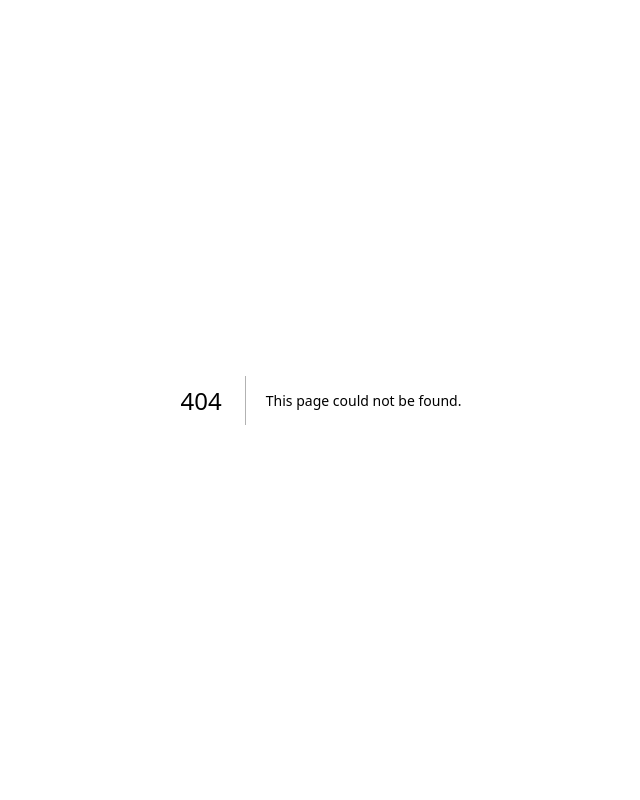
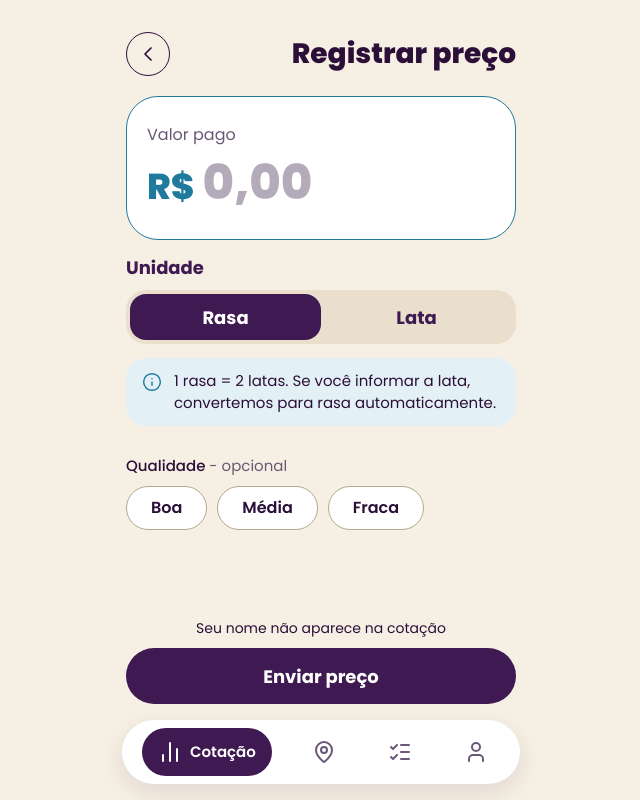
Before and after one commit to LucasAugustoRodrigues/do-rio-a-cuia, a Next.js app: page /registrar in a window 1280 px wide. Before the commit this address had no page. Shown: the whole page, without its empty margins (319-959 px from the left). Built offline with nearby package versions, Linux system fonts and the light colour scheme.

Commit message:
feat(registrar): registrar preco e preco enviado

```diff
--- a/app/(abas)/perfil/page.tsx
+++ b/app/(abas)/perfil/page.tsx
@@ -20,7 +20,7 @@ export default async function PerfilPage() {
           {perfil.telefone}
         </p>
       )}
-      <p className="mt-1 text-[16px] text-roxo-texto-2">O perfil completo chega no PR#5.</p>
+      <p className="mt-1 text-[16px] text-roxo-texto-2">O perfil completo chega numa próxima versão.</p>
       <form action={sair} className="mt-8">
         <Button type="submit" variante="contornado">Sair da conta</Button>
       </form>
--- /dev/null
+++ b/app/(abas)/registrar/enviado/page.tsx
@@ -0,0 +1,56 @@
+import { redirect } from "next/navigation";
+import { Check } from "lucide-react";
+import { lerPrecoProprio } from "@/lib/dados/precos";
+import { lerCotacao } from "@/lib/dados/cotacao";
+import { formatarReais } from "@/lib/formato";
+import { Button } from "@/components/ui/Button";
+import InfoBox from "@/components/ui/InfoBox";
+
+export default async function PrecoEnviadoPage({
+  searchParams,
+}: {
+  searchParams: Promise<{ id?: string | string[] }>;
+}) {
+  const { id } = await searchParams;
+  const preco = await lerPrecoProprio(typeof id === "string" ? id : undefined);
+  if (!preco) redirect("/cotacao");
+
+  const cotacao = await lerCotacao();
+  const hoje = cotacao?.hoje ?? null;
+
+  return (
+    <div>
+      <div className="flex flex-col items-center pt-[66px] text-center">
+        <div className="grid size-[92px] place-items-center rounded-full bg-azul">
+          <Check size={44} strokeWidth={3} aria-hidden className="text-branco" />
+        </div>
+        <h1 className="mt-7 text-[28px] font-extrabold leading-9 text-roxo-900">Preço enviado!</h1>
+        <p className="mt-2 text-[16px] leading-6 text-roxo-texto-2">Obrigado por ajudar a cotação do dia.</p>
+      </div>
+      <dl data-resumo className="mt-7 rounded-[28px] bg-branco px-[18px] py-1.5">
+        <div className="flex items-center justify-between gap-3 border-b border-bege-borda py-3 last:border-b-0">
+          <dt className="text-[15px] leading-6 text-roxo-texto-2">Você registrou</dt>
+          <dd className="text-right text-[16px] font-bold leading-6 text-roxo-texto-2">{`${formatarReais(preco.valorRasa)} por rasa`}</dd>
+        </div>
+        <div className="flex items-center justify-between gap-3 border-b border-bege-borda py-3 last:border-b-0">
+          <dt className="text-[15px] leading-6 text-roxo-texto-2">Nova média do dia</dt>
+          <dd className="text-right text-[16px] font-bold leading-6 text-roxo-texto-2">{hoje ? formatarReais(hoje.media) : "R$ --,--"}</dd>
+        </div>
+        <div className="flex items-center justify-between gap-3 border-b border-bege-borda py-3 last:border-b-0">
+          <dt className="text-[15px] leading-6 text-roxo-texto-2">Registros hoje</dt>
+          <dd className="text-right text-[16px] font-bold leading-6 text-roxo-texto-2">{String(hoje?.qtd ?? 0)}</dd>
+        </div>
+      </dl>
+      {preco.emRevisao && (
+        <div className="mt-3.5">
+          <InfoBox>Este valor ficou bem diferente dos outros da semana. A equipe vai conferir antes de ele entrar na média.</InfoBox>
+        </div>
+      )}
+      <div aria-hidden className="h-28" />
+      <div className="fixed inset-x-0 bottom-24 z-30 mx-auto flex w-[calc(100%-40px)] max-w-[390px] flex-col gap-3.5">
+        <Button variante="contornado" href="/registrar">Registrar outro preço</Button>
+        <Button href="/cotacao">Voltar à cotação</Button>
+      </div>
+    </div>
+  );
+}
--- /dev/null
+++ b/app/(abas)/registrar/page.tsx
@@ -0,0 +1,14 @@
+import BackButton from "@/components/ui/BackButton";
+import FormRegistrar from "@/components/registrar/FormRegistrar";
+
+export default function RegistrarPage() {
+  return (
+    <div>
+      <header className="flex items-center justify-between gap-4">
+        <BackButton href="/cotacao" />
+        <h1 className="text-[28px] font-extrabold leading-9 text-roxo-900">Registrar preço</h1>
+      </header>
+      <FormRegistrar />
+    </div>
+  );
+}
--- /dev/null
+++ b/components/registrar/FormRegistrar.tsx
@@ -0,0 +1,111 @@
+"use client";
+
+import { startTransition, useActionState, useState } from "react";
+import { registrarPreco, type EstadoPreco } from "@/app/(abas)/registrar/actions";
+import { lerValor, valorParaCampo } from "@/lib/formato";
+import { Button } from "@/components/ui/Button";
+import Alerta from "@/components/ui/Alerta";
+import Chip from "@/components/ui/Chip";
+import InfoBox from "@/components/ui/InfoBox";
+
+const UNIDADES = [
+  ["rasa", "Rasa"],
+  ["lata", "Lata"],
+] as const;
+
+const QUALIDADES = [
+  ["boa", "Boa"],
+  ["media", "Média"],
+  ["fraca", "Fraca"],
+] as const;
+
+export default function FormRegistrar() {
+  const [estado, acao, pendente] = useActionState(registrarPreco, {} as EstadoPreco);
+  const [unidade, setUnidade] = useState<"rasa" | "lata">("rasa");
+  const [qualidade, setQualidade] = useState("");
+  return (
+    <form
+      noValidate
+      onSubmit={(e) => {
+        e.preventDefault();
+        const fd = new FormData(e.currentTarget);
+        startTransition(() => acao(fd));
+      }}
+      className="mt-5"
+    >
+      <div
+        data-card-valor
+        className="rounded-[32px] border border-azul bg-branco px-5 pt-[26px] pb-6 focus-within:outline-2 focus-within:outline-offset-2 focus-within:outline-azul"
+      >
+        <label htmlFor="campo-valor" className="block text-[16px] leading-6 text-roxo-texto-2">
+          Valor pago
+        </label>
+        <div className="mt-2 flex items-baseline gap-2">
+          <span aria-hidden className="text-[36px] font-extrabold leading-[56px] text-azul">R$</span>
+          <input
+            id="campo-valor"
+            name="valor"
+            inputMode="decimal"
+            autoComplete="off"
+            placeholder="0,00"
+            defaultValue=""
+            aria-invalid={estado.campo === "valor" || undefined}
+            onBlur={(e) => {
+              const v = lerValor(e.currentTarget.value);
+              if (v !== null && v > 0) e.currentTarget.value = valorParaCampo(v);
+            }}
+            className="h-14 w-full min-w-0 bg-transparent text-[48px] font-extrabold leading-[56px] text-roxo-900 placeholder:text-roxo-texto-2/50 focus:outline-none"
+          />
+        </div>
+      </div>
+      {estado.erro && (
+        <div className="mt-3" data-erro>
+          <Alerta>{estado.erro}</Alerta>
+        </div>
+      )}
+      <fieldset className="mt-4">
+        <legend className="text-[18px] font-bold leading-6 text-roxo-700">Unidade</legend>
+        <div data-segmented className="mt-2.5 grid grid-cols-2 rounded-[20px] bg-bege-borda p-1">
+          {UNIDADES.map(([valor, rotulo]) => (
+            <label key={valor} data-unidade={valor} className="group block cursor-pointer">
+              <input
+                type="radio"
+                name="unidade"
+                value={valor}
+                checked={unidade === valor}
+                onChange={() => setUnidade(valor)}
+                className="sr-only"
+              />
+              <span className="flex h-[46px] items-center justify-center rounded-[16px] text-[18px] font-bold text-roxo-700 group-has-[:checked]:bg-roxo-700 group-has-[:checked]:text-branco group-has-[:focus-visible]:outline-2 group-has-[:focus-visible]:outline-offset-2 group-has-[:focus-visible]:outline-azul">
+                {rotulo}
+              </span>
+            </label>
+          ))}
+        </div>
+      </fieldset>
+      <div className="mt-3.5">
+        <InfoBox>1 rasa = 2 latas. Se você informar a lata, convertemos para rasa automaticamente.</InfoBox>
+      </div>
+      <fieldset className="mt-7">
+        <legend className="text-[15px] font-medium leading-6 text-roxo-900">
+          Qualidade <span className="font-normal text-roxo-texto-2">- opcional</span>
+        </legend>
+        <input type="hidden" name="qualidade" value={qualidade} />
+        <div className="mt-2 flex flex-wrap gap-2.5">
+          {QUALIDADES.map(([valor, rotulo]) => (
+            <Chip key={valor} selecionado={qualidade === valor} onClick={() => setQualidade(qualidade === valor ? "" : valor)}>
+              {rotulo}
+            </Chip>
+          ))}
+        </div>
+      </fieldset>
+      <div aria-hidden className="h-24" />
+      <div className="fixed inset-x-0 bottom-24 z-30 mx-auto w-[calc(100%-40px)] max-w-[390px]">
+        <p className="mb-2.5 text-center text-[14px] leading-5 text-roxo-900">Seu nome não aparece na cotação</p>
+        <Button type="submit" disabled={pendente}>
+          {pendente ? "Enviando…" : "Enviar preço"}
+        </Button>
+      </div>
+    </form>
+  );
+}
```
